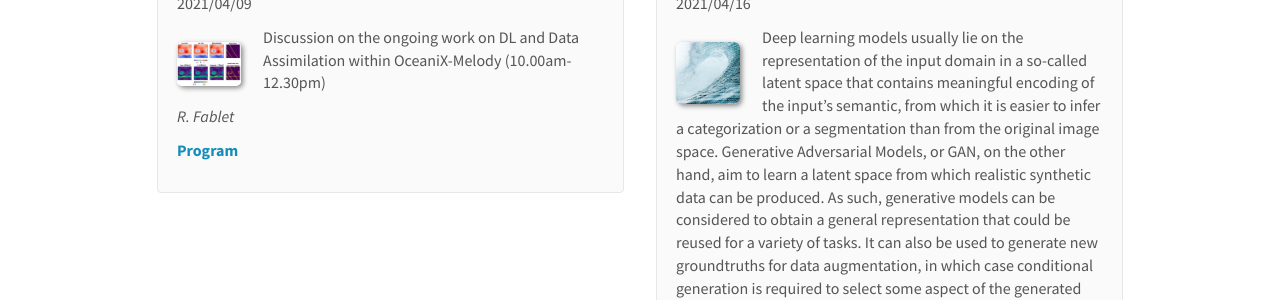
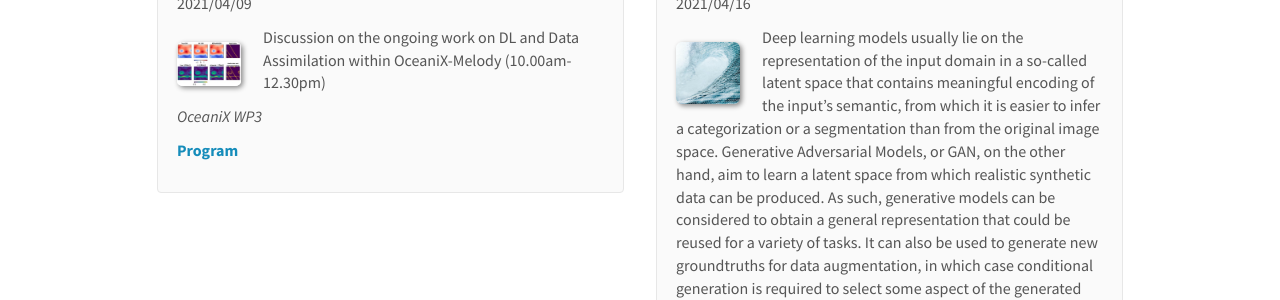
Before and after one commit to CIA-Oceanix/CIA-Oceanix.github.io, a Jekyll site: the page built from _pages/oceanix_sandbox.md, in a window 1280 px wide and 900 px high. Shown: the part 399-699 px from the top of the window. Built offline with Jekyll 4.4.1, drawn with Linux system fonts in a browser that asks for light colours; nearby versions of some CDN libraries.

Commit message:
Update sandbox_list.yml

```diff
--- a/_data/sandbox_list.yml
+++ b/_data/sandbox_list.yml
@@ -3,7 +3,7 @@
   image: ronan4DVarNNSamp2021.jpg
   description: Discussion on the ongoing work on DL and Data Assimilation within OceaniX-Melody (10.00am-12.30pm)
   date: 2021/04/09
-  authors: R. Fablet
+  authors: OceaniX WP3
   link:
   slideslink:
     url1: https://cia-oceanix.github.io/downloads/program_OceanixMelodyWP3_20210409.pdf
```
